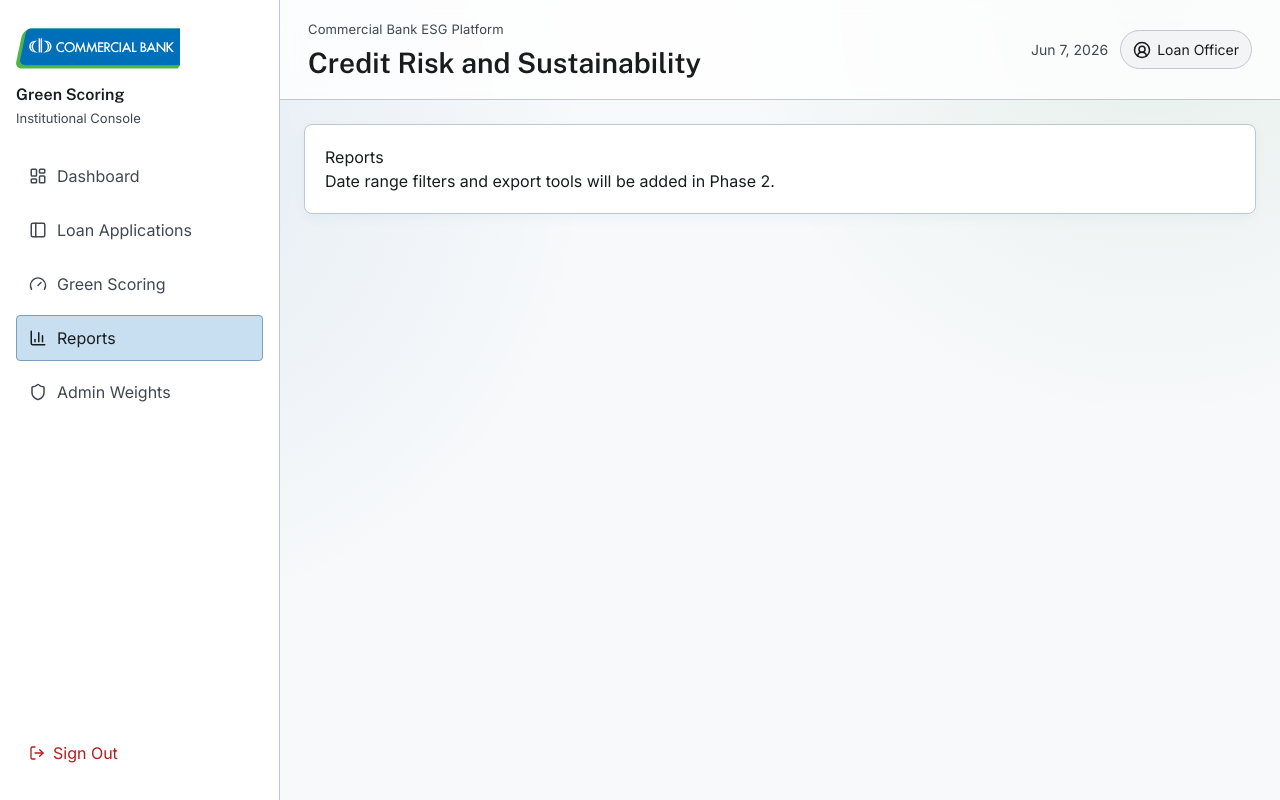
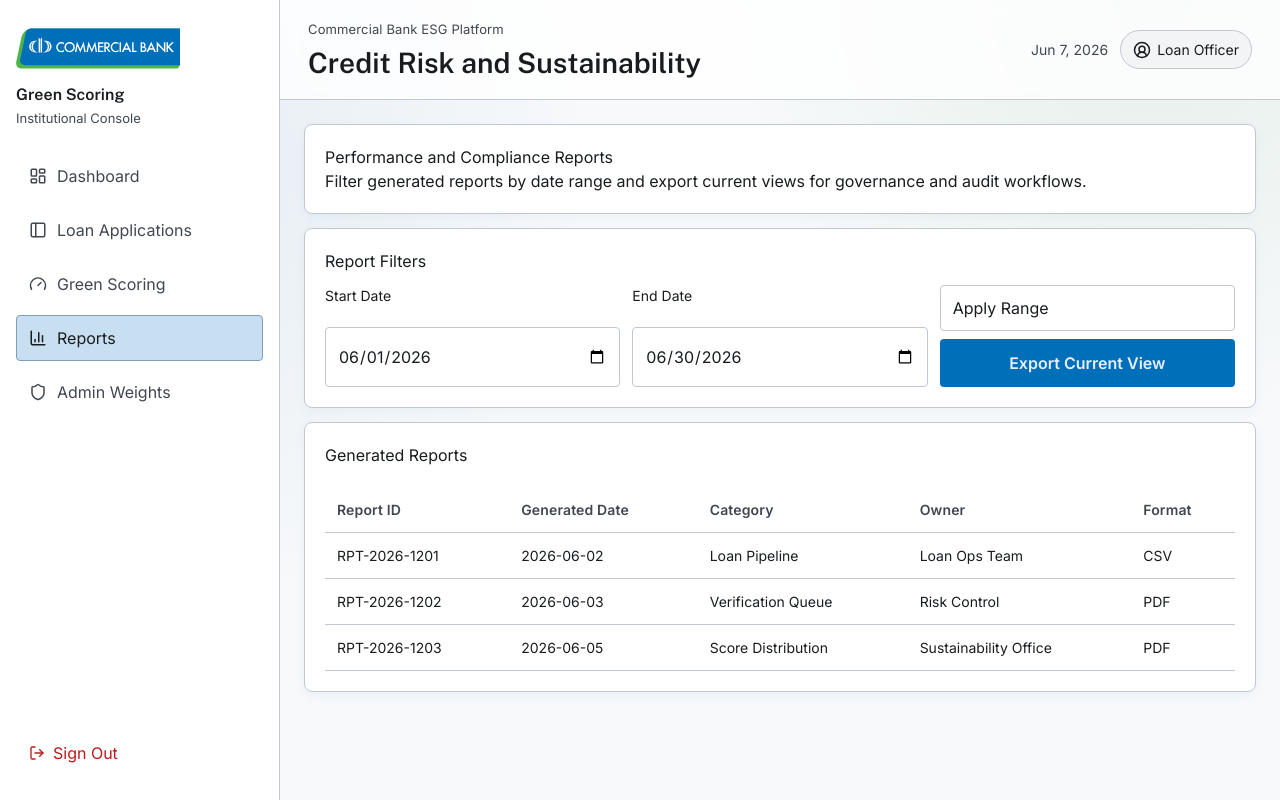
Before and after one commit to rashmikanaveen/Bytebuddies_Professional_Portfolio, a React (Vite) app in the folder frontend/: page /officer/reports in a window 1280 px wide. Built offline with nearby package versions, Linux system fonts and the light colour scheme.

Commit message:
feat(reports-ui): implement modular reports filters and export workspace

```diff
--- /dev/null
+++ b/frontend/src/features/reports/components/ReportFilters.tsx
@@ -0,0 +1,51 @@
+type ReportFiltersProps = {
+  startDate: string
+  endDate: string
+  onStartDateChange: (value: string) => void
+  onEndDateChange: (value: string) => void
+}
+
+function ReportFilters({
+  startDate,
+  endDate,
+  onStartDateChange,
+  onEndDateChange,
+}: ReportFiltersProps) {
+  return (
+    <article className="surface-card">
+      <h2>Report Filters</h2>
+      <div className="reports-filter-grid">
+        <div className="form-row">
+          <label htmlFor="report-start-date">Start Date</label>
+          <input
+            id="report-start-date"
+            type="date"
+            value={startDate}
+            onChange={(event) => onStartDateChange(event.target.value)}
+          />
+        </div>
+
+        <div className="form-row">
+          <label htmlFor="report-end-date">End Date</label>
+          <input
+            id="report-end-date"
+            type="date"
+            value={endDate}
+            onChange={(event) => onEndDateChange(event.target.value)}
+          />
+        </div>
+
+        <div className="reports-actions">
+          <button type="button" className="secondary-btn">
+            Apply Range
+          </button>
+          <button type="button" className="primary-btn report-export-btn">
+            Export Current View
+          </button>
+        </div>
+      </div>
+    </article>
+  )
+}
+
+export default ReportFilters
--- /dev/null
+++ b/frontend/src/features/reports/components/ReportsTable.tsx
@@ -0,0 +1,39 @@
+import type { ReportRecord } from '@/features/reports/types'
+
+type ReportsTableProps = {
+  rows: ReportRecord[]
+}
+
+function ReportsTable({ rows }: ReportsTableProps) {
+  return (
+    <article className="surface-card">
+      <h2>Generated Reports</h2>
+      <div className="status-table-wrap">
+        <table className="status-table">
+          <thead>
+            <tr>
+              <th>Report ID</th>
+              <th>Generated Date</th>
+              <th>Category</th>
+              <th>Owner</th>
+              <th>Format</th>
+            </tr>
+          </thead>
+          <tbody>
+            {rows.map((row) => (
+              <tr key={row.id}>
+                <td>{row.id}</td>
+                <td>{row.generatedAt}</td>
+                <td>{row.category}</td>
+                <td>{row.owner}</td>
+                <td>{row.format}</td>
+              </tr>
+            ))}
+          </tbody>
+        </table>
+      </div>
+    </article>
+  )
+}
+
+export default ReportsTable
--- /dev/null
+++ b/frontend/src/features/reports/components/ReportsWorkspace.tsx
@@ -0,0 +1,31 @@
+import ReportFilters from '@/features/reports/components/ReportFilters'
+import ReportsTable from '@/features/reports/components/ReportsTable'
+import { useReportsFilter } from '@/features/reports/hooks/useReportsFilter'
+
+function ReportsWorkspace() {
+  const { startDate, endDate, setStartDate, setEndDate, filtered } =
+    useReportsFilter()
+
+  return (
+    <section className="reports-layout">
+      <article className="surface-card">
+        <h2>Performance and Compliance Reports</h2>
+        <p>
+          Filter generated reports by date range and export current views for
+          governance and audit workflows.
+        </p>
+      </article>
+
+      <ReportFilters
+        startDate={startDate}
+        endDate={endDate}
+        onStartDateChange={setStartDate}
+        onEndDateChange={setEndDate}
+      />
+
+      <ReportsTable rows={filtered} />
+    </section>
+  )
+}
+
+export default ReportsWorkspace
--- /dev/null
+++ b/frontend/src/features/reports/hooks/useReportsFilter.ts
@@ -0,0 +1,24 @@
+import { useMemo, useState } from 'react'
+import { reportRecords } from '@/features/reports/mock/reportsData'
+
+export function useReportsFilter() {
+  const [startDate, setStartDate] = useState('2026-06-01')
+  const [endDate, setEndDate] = useState('2026-06-30')
+
+  const filtered = useMemo(
+    () =>
+      reportRecords.filter(
+        (record) =>
+          record.generatedAt >= startDate && record.generatedAt <= endDate,
+      ),
+    [endDate, startDate],
+  )
+
+  return {
+    startDate,
+    endDate,
+    setStartDate,
+    setEndDate,
+    filtered,
+  }
+}
--- /dev/null
+++ b/frontend/src/features/reports/mock/reportsData.ts
@@ -0,0 +1,25 @@
+import type { ReportRecord } from '@/features/reports/types'
+
+export const reportRecords: ReportRecord[] = [
+  {
+    id: 'RPT-2026-1201',
+    generatedAt: '2026-06-02',
+    category: 'Loan Pipeline',
+    owner: 'Loan Ops Team',
+    format: 'CSV',
+  },
+  {
+    id: 'RPT-2026-1202',
+    generatedAt: '2026-06-03',
+    category: 'Verification Queue',
+    owner: 'Risk Control',
+    format: 'PDF',
+  },
+  {
+    id: 'RPT-2026-1203',
+    generatedAt: '2026-06-05',
+    category: 'Score Distribution',
+    owner: 'Sustainability Office',
+    format: 'PDF',
+  },
+]
--- /dev/null
+++ b/frontend/src/features/reports/types.ts
@@ -0,0 +1,7 @@
+export type ReportRecord = {
+  id: string
+  generatedAt: string
+  category: 'Loan Pipeline' | 'Verification Queue' | 'Score Distribution'
+  owner: string
+  format: 'PDF' | 'CSV'
+}
--- a/frontend/src/index.css
+++ b/frontend/src/index.css
@@ -869,6 +869,28 @@ body {
   background: linear-gradient(90deg, var(--primary), var(--secondary));
 }
 
+.reports-layout {
+  display: grid;
+  gap: 14px;
+}
+
+.reports-filter-grid {
+  margin-top: 12px;
+  display: grid;
+  gap: 12px;
+  grid-template-columns: repeat(3, minmax(0, 1fr));
+}
+
+.reports-actions {
+  display: grid;
+  gap: 8px;
+  align-content: end;
+}
+
+.report-export-btn {
+  margin-top: 0;
+}
+
 @media (max-width: 1080px) {
   .app-shell {
     grid-template-columns: 1fr;
@@ -900,6 +922,10 @@ body {
   }
 
   .score-result-overview-grid {
+    grid-template-columns: 1fr;
+  }
+
+  .reports-filter-grid {
     grid-template-columns: 1fr;
   }
 
--- a/frontend/src/pages/ReportsPage.tsx
+++ b/frontend/src/pages/ReportsPage.tsx
@@ -1,10 +1,7 @@
+import ReportsWorkspace from '@/features/reports/components/ReportsWorkspace'
+
 function ReportsPage() {
-  return (
-    <section className="surface-card">
-      <h2>Reports</h2>
-      <p>Date range filters and export tools will be added in Phase 2.</p>
-    </section>
-  )
+  return <ReportsWorkspace />
 }
 
 export default ReportsPage
```
